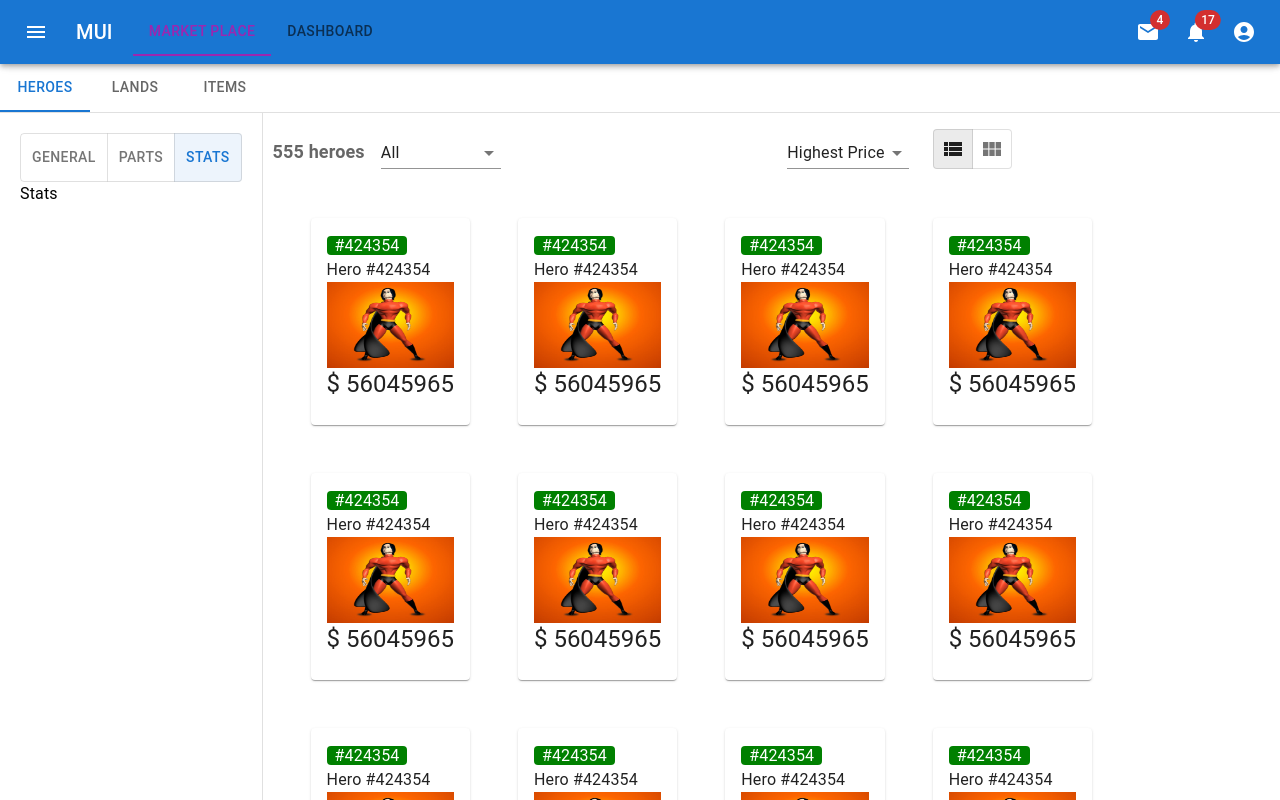
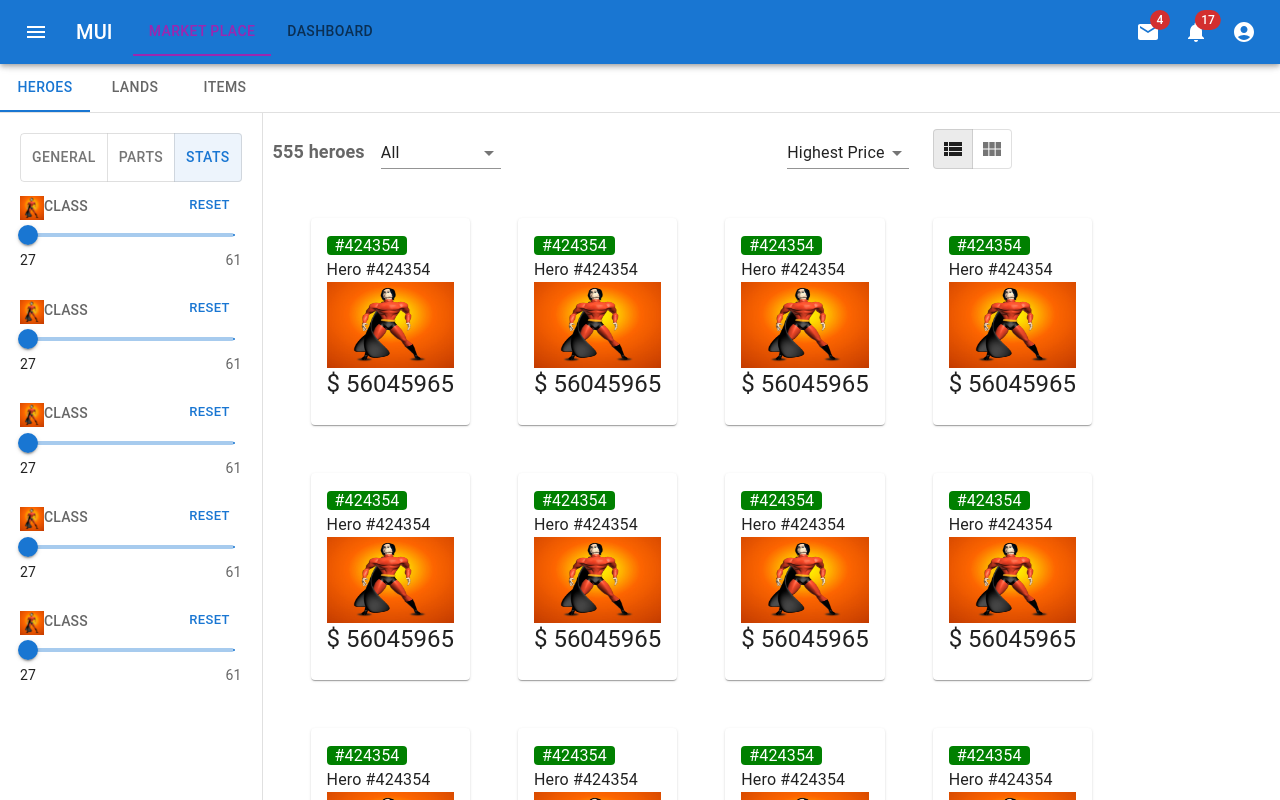
Before and after one commit to vantan2705/marketplace, a Next.js app: page / in a window 1280 px wide. Both pictures are taken after a click on the button "STATS". Shown: the top 800 px of the page. Built offline with nearby package versions, Linux system fonts and the light colour scheme.

Commit message:
Add stats filter

```diff
--- a/components/marketplace/SideBar.js
+++ b/components/marketplace/SideBar.js
@@ -5,6 +5,7 @@ import * as React from "react";
 import GeneralFilter from "./filters/GeneralFilter";
 import TabPanel from "../TabPanel";
 import PartsFilter from "./filters/PartsFilter";
+import StatsFilter from "./filters/StatsFilter";
 
 export default function SideBar() {
   const [filterGroupState, setFilterGroupState] = React.useState(0);
@@ -39,7 +40,7 @@ export default function SideBar() {
       <PartsFilter />
     </TabPanel>
     <TabPanel value={filterGroupState} index={2}>
-      Stats
+      <StatsFilter />
     </TabPanel>
   </Box>
 }
--- /dev/null
+++ b/components/marketplace/filters/StatsFilter.js
@@ -0,0 +1,12 @@
+import Box from "@mui/material/Box";
+import StatFilterItem from "./stat-item/StatFilterItem";
+
+export default function StatsFilter(props) {
+  return <Box>
+    <StatFilterItem min={27} max={61} value={27} />
+    <StatFilterItem min={27} max={61} value={27} />
+    <StatFilterItem min={27} max={61} value={27} />
+    <StatFilterItem min={27} max={61} value={27} />
+    <StatFilterItem min={27} max={61} value={27} />
+  </Box>
+}
--- /dev/null
+++ b/components/marketplace/filters/stat-item/StatFilterItem.js
@@ -0,0 +1,67 @@
+import Box from "@mui/material/Box";
+import * as React from "react";
+import Image from "next/image";
+import Button from "@mui/material/Button";
+import Slider from "@mui/material/Slider";
+import Avatar from "@mui/material/Avatar";
+
+export default function StatFilterItem(props) {
+
+  const [value, setValue] = React.useState(props.value);
+
+  const marks = [
+    {
+      value: props.min,
+      label: props.min,
+    },
+    {
+      value: props.max,
+      label: props.max,
+    }
+    ]
+
+  return <Box sx={{py: 1}}>
+
+    <Box
+      sx={{
+        display: 'flex',
+        justifyContent: 'space-between',
+        bgcolor: 'background.paper',
+      }}
+    >
+      <Box sx={{ display: 'inline-flex', pt: 0.8 }}>
+        <Avatar alt="item"
+                src="/images/hero.jpg"
+                variant="square"
+                sx={{ width: 24, height: 24 }}
+        />
+        <Box
+          sx={{
+            color: 'text.secondary',
+            fontSize: '14px',
+            fontWeight: 'medium',}}>
+          CLASS
+        </Box>
+      </Box>
+
+      <Button size="small">Reset</Button>
+
+    </Box>
+
+    <Box
+      sx={{
+        px: 1
+    }}>
+      <Slider
+        aria-label="Bread Count"
+        defaultValue={value}
+        valueLabelDisplay="auto"
+        step={1}
+        min={props.min}
+        max={props.max}
+        marks={marks}
+      />
+    </Box>
+
+  </Box>
+}
```
